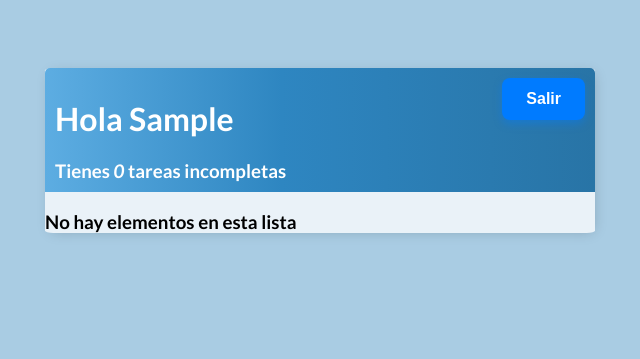
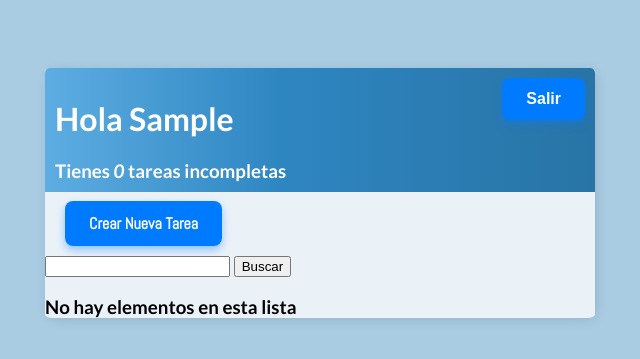
Before and after one commit to alonso1298/Aplicacion-Web-De-Tareas-Pendientes, a Django app: page / in a window 1280 px wide. Shown: the top 359 px of the page, without its empty margins (320-960 px from the left). Run offline with Django 5.2, Linux system fonts and the light colour scheme; the visitor is signed in with stand-in values (Sample User, id 1); data that the repository does not hold is empty.

Commit message:
Se agregan estilos al boton de crar nueva tarea

```diff
--- a/src/proyecto/base/templates/base/principal.html
+++ b/src/proyecto/base/templates/base/principal.html
@@ -42,6 +42,10 @@
             cursor: pointer;                 /* Indicador de clic */
             box-shadow: 0px 4px 8px rgba(0, 123, 255, 0.4);  /* Sombra suave */
         }
+        .nueva-tarea{
+            text-decoration: none;
+            margin-left: 20px;
+        }
         .barra-superior {
             display: flex;
             justify-content: space-between;
@@ -70,13 +74,13 @@
             height: 20px;
             width: 20px;
             background-color: rgb(105, 162, 105);
-            border-radius: 50px;
+            border-radius: 50%;
         }
         .icono-tarea-incompleta {
             height: 20px;
             width: 20px;
             background-color: rgb(218, 218, 218);
-            border-radius: 50px;
+            border-radius: 50%;
         }
         .enlace-eliminar {
             text-decoration: none;
--- a/src/proyecto/base/templates/base/tarea_list.html
+++ b/src/proyecto/base/templates/base/tarea_list.html
@@ -16,17 +16,17 @@
     {% endif %}
 </header>
 
-<!-- <br>
+<br>
 
-<a href="{% url 'crear-tarea' %}">Crear Nueva Tarea</a>
+<a class="boton nueva-tarea" href="{% url 'crear-tarea' %}">Crear Nueva Tarea</a>
 
 <br>
-<br> -->
+<br>
 
-<!-- <form method="GET">
+<form method="GET">
     <input type="text" name="area-buscar" value="{{valor_buscado}}">
     <input type="submit" value="Buscar">
-</form> -->
+</form>
 
 <div class="envoltorio-items-tarea">
     {% for tarea in tareas %}
```
